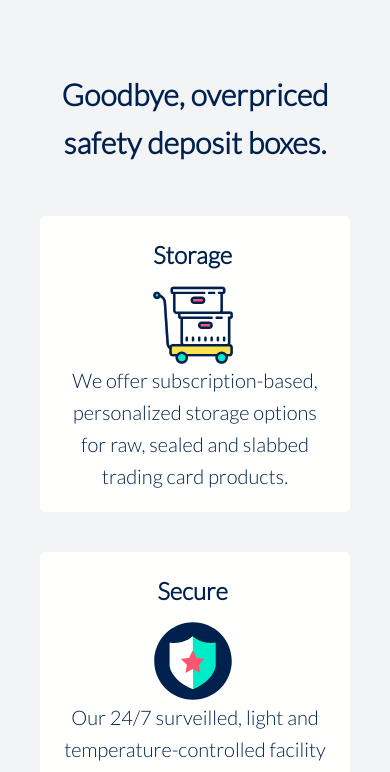
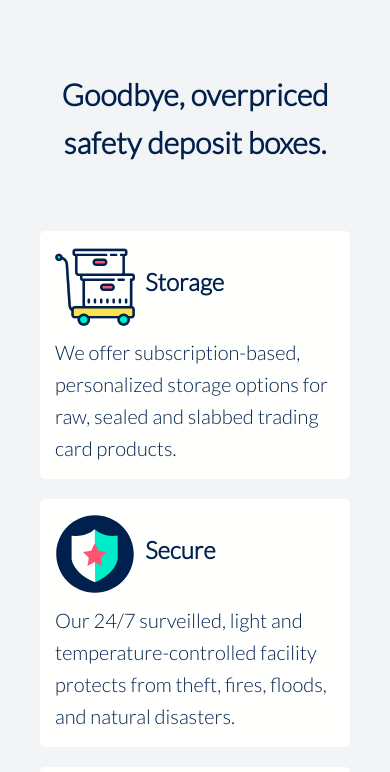
Before and after one commit to kyhorne/coload, a Next.js app: page / in a window 390 px wide. Shown: the part 785-1557 px from the top of the page. Built offline with nearby package versions, Linux system fonts and the light colour scheme; no server answers.

Commit message:
cleaned up feature list

```diff
--- a/components/FeatureCard/FeatureCard.module.scss
+++ b/components/FeatureCard/FeatureCard.module.scss
@@ -0,0 +1,21 @@
+@import '../../styles/abstracts/variables';
+
+.featureCard {
+  background-color: #fffffe;
+  border-radius: 5px;
+  padding: 15px;
+  .contents {
+    display: grid;
+    grid-template-columns: 1fr 4fr;
+    grid-template-rows: auto;
+    gap: 10px;
+    h3 {
+      font-size: 24px;
+      align-self: end;
+    }
+    p {
+      font-size: 20px;
+      grid-column: 1 / span 2;
+    }
+  }
+}
--- a/components/FeatureCard/FeatureCard.tsx
+++ b/components/FeatureCard/FeatureCard.tsx
@@ -1,4 +1,5 @@
 import React from 'react';
+import styles from './FeatureCard.module.scss';
 
 interface FeatureCardProps {
   title: string;
@@ -11,10 +12,12 @@ const FeatureCard: React.FC<FeatureCardProps> = ({
   image,
   description,
 }) => (
-  <div className="feature">
-    <h3>{title}</h3>
-    <div className={`${image} feature-icon`}></div>
-    <p>{description}</p>
+  <div className={styles.featureCard}>
+    <div className={styles.contents}>
+      <div className={image} />
+      <h3>{title}</h3>
+      <p>{description}</p>
+    </div>
   </div>
 );
 
--- a/components/FeatureList/FeatureList.module.scss
+++ b/components/FeatureList/FeatureList.module.scss
@@ -0,0 +1,23 @@
+@import '../../styles/abstracts/variables';
+
+.featureList {
+  padding: 100px 0;
+  background-color: #f2f4f6;
+  h3 {
+    font-size: 30px;
+    padding-bottom: 25px;
+  }
+}
+
+.grid {
+  display: grid;
+  grid-template-columns: repeat(3, 1fr);
+  gap: 20px;
+  justify-content: center;
+}
+
+@media (max-width: $tablet) {
+  .grid {
+    grid-template-columns: 1fr;
+  }
+}
--- a/components/FeatureList/FeatureList.tsx
+++ b/components/FeatureList/FeatureList.tsx
@@ -1,15 +1,16 @@
 import React from 'react';
 import FeatureCard from '../FeatureCard';
+import styles from './FeatureList.module.scss';
 
 interface FeatureListProps {
   featuresRef: React.RefObject<HTMLDivElement>;
 }
 
 const FeatureList: React.FC<FeatureListProps> = ({ featuresRef }) => (
-  <section ref={featuresRef} className="features">
+  <section ref={featuresRef} className={styles.featureList}>
     <div className="container">
       <h3 className="text-center">Goodbye, overpriced safety deposit boxes.</h3>
-      <div className="grid my-4">
+      <div className={`${styles.grid} my-4`}>
         <FeatureCard
           title={'Storage'}
           image={'icons8-trolley'}
--- a/components/Hero/Hero.module.scss
+++ b/components/Hero/Hero.module.scss
@@ -13,14 +13,7 @@
 @media (max-width: $split-screen) {
   .heroCard {
     text-align: right;
-    // padding: 30px;
     width: 70%;
-  }
-}
-
-@media (max-width: $tablet) {
-  .heroCard {
-    width: 100%;
   }
 }
 
--- a/styles/globals.scss
+++ b/styles/globals.scss
@@ -46,41 +46,6 @@ img {
   position: absolute;
 }
 
-/* Features */
-.features {
-  padding: 100px 0;
-  background-color: #f2f4f6;
-}
-
-.features h3 {
-  font-size: 30px;
-  padding-bottom: 25px;
-}
-
-.features .grid h3 {
-  font-size: 24px;
-}
-
-.features .grid p {
-  font-size: 20px;
-}
-
-.feature {
-  display: grid;
-  grid-template-columns: 1fr 2fr;
-  grid-template-rows: auto;
-  column-gap: 10px;
-  background-color: #fffffe;
-  padding: 20px;
-  border-radius: 5px;
-}
-
-.feature-icon {
-  grid-column: 1 / 2;
-  grid-row: 1 / 3;
-  justify-self: center;
-}
-
 /* Tutorial */
 .tutorial {
   padding: 100px 0px;
@@ -119,66 +84,8 @@ footer {
   background-color: #001534;
 }
 
-@media (max-width: 920px) {
-  .features .grid {
-    grid-template-columns: 2fr;
-    gap: 40px;
-  }
-
-  .feature {
-    column-gap: 5px;
-    text-align: center;
-  }
-
-  .feature h3 {
-    text-align: left;
-  }
-
-  .feature p {
-    grid-column: 1 / span 2;
-    text-align: left;
-  }
-
-  .feature-icon {
-    grid-row: 1 / span 1;
-    justify-self: center;
-  }
-}
-
-/* Tablets and under */
-@media (max-width: 768px) {
-  .features h3 {
-    padding-bottom: 10px;
-  }
-}
-
 /* Mobile and under */
 @media (max-width: 500px) {
-  .features h3 {
-    /* font-size: 22px; */
-    padding-bottom: 10px;
-    text-align: center;
-  }
-
-  .features .grid {
-    grid-template-columns: 1fr;
-  }
-
-  .feature {
-    grid-template-columns: 1fr;
-    column-gap: 5px;
-    text-align: center;
-  }
-
-  .feature p {
-    text-align: center;
-  }
-
-  .feature-icon {
-    grid-row: 2 / span 1;
-    justify-self: center;
-  }
-
   .tut-grid {
     display: grid;
     align-items: center;
```
